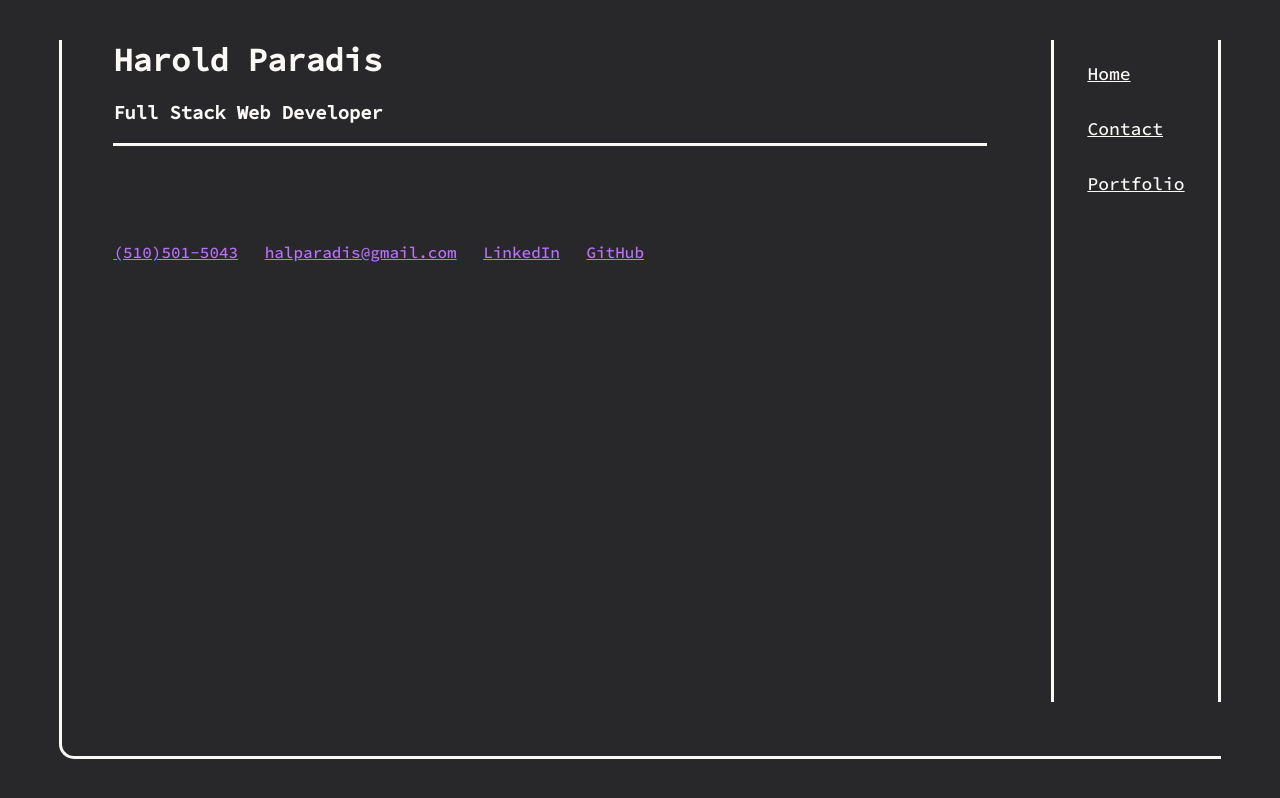
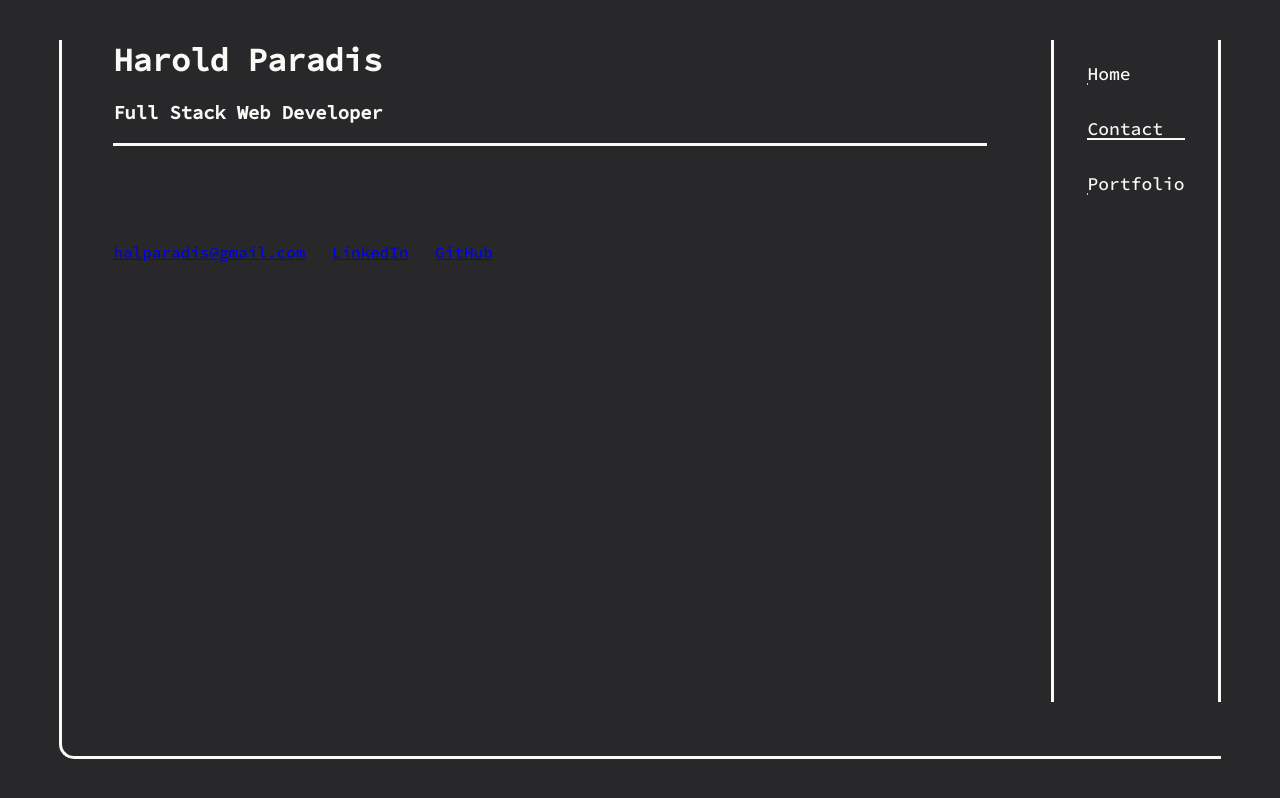
Before and after one commit to HalParadis/Portfolio, a React (Create React App) app: page /contact in a window 1280 px wide. Built offline with nearby package versions, Linux system fonts and the light colour scheme.

Commit message:
nav-link dynamic underlining now functioning as intended

```diff
--- a/public/style.css
+++ b/public/style.css
@@ -34,12 +34,6 @@ body {
   flex-direction: column;
 }
 
-.nav-link {
-  margin-bottom: 4vh;
-  font-size: large;
-  color: #FAF9F6;
-}
-
 .name-title-box {
   margin-bottom: 12vh;
   border-bottom: 3px solid #FAF9F6;
@@ -74,7 +68,6 @@ body {
 
 .contact-anchor {
   margin-right: 3%;
-  color: #BD70FF;
 }
 
 .project-anchor {
@@ -86,6 +79,43 @@ body {
   overflow: hidden;
 }
 
+/* Nav link */
+
+.nav-link {
+  text-decoration: none;
+  margin-bottom: 4vh;
+  font-size: large;
+  color: #FAF9F6;
+
+  display: block;
+  position: relative;
+  overflow: hidden;
+}
+
+.nav-link::after {
+  content: '';
+  position: absolute;
+  bottom: 0;
+  left: 0;
+  width: 100%;
+  height: .1em;
+  background-color: #FAF9F6;
+  opacity: 1;
+  transition: opacity 300ms, transform 300ms;
+  transform: translate3d(-100%, 0, 0);
+}
+
+.nav-link:hover::after,
+.nav-link:focus::after {
+  transform: translate3d(0, 0, 0);
+}
+
+.current-underline::after {
+  transform: translate3d(0, 0, 0);
+}
+
+/* Other dynamic classes */
+
 .collapsed {
   max-height: 0vh;
 }
--- a/src/App.js
+++ b/src/App.js
@@ -1,5 +1,5 @@
-import React, { useState, useEffect } from 'react';
-import { Route, Link, useHistory } from 'react-router-dom';
+import React, { useState, useEffect, useRef } from 'react';
+import { Route, Link, useLocation } from 'react-router-dom';
 
 import {
   Contact,
@@ -7,7 +7,28 @@ import {
 } from './components';
 
 const App = () => {
-  const history = useHistory();
+  let location = useLocation();
+  const homeRef = useRef(null);
+  const contactRef = useRef(null);
+  const portfolioRef = useRef(null);
+
+  const refMap = {
+    'home': homeRef,
+    'contact': contactRef,
+    'portfolio': portfolioRef
+  }
+
+  const replaceUnderline = () => {
+    homeRef.current.classList.replace('current-underline', 'dynamic-underline');
+  }
+
+  useEffect(() => {
+    [homeRef, contactRef, portfolioRef].forEach(r => r.current.classList.remove('current-underline'));
+    let path = location.pathname.replace('/', '');
+    if (!path) path = 'home';
+    const ref = refMap[path];
+    ref.current.classList.add('current-underline');
+  }, [location]);
 
   return (
     <>
@@ -42,9 +63,21 @@ const App = () => {
         </div>
 
         <nav className='nav-column'>
-          <Link to='/' className='nav-link'>Home</Link>
-          <Link to='/contact' className='nav-link'>Contact</Link>
-          <Link to='/portfolio' className='nav-link'>Portfolio</Link>
+          <Link
+            to='/'
+            className='nav-link'
+            ref={homeRef}
+          >Home</Link>
+          <Link
+            to='/contact'
+            className='nav-link'
+            ref={contactRef}
+          >Contact</Link>
+          <Link
+            to='/portfolio'
+            className='nav-link'
+            ref={portfolioRef}
+          >Portfolio</Link>
         </nav>
       </div>
     </>
--- a/src/components/Contact.js
+++ b/src/components/Contact.js
@@ -4,7 +4,7 @@ import { Route, Link, useHistory } from 'react-router-dom';
 const Contact = () => {
   return (
     <div className='contact-info'>
-      <a className='contact-anchor' href="tel:5105015043">(510)501-5043</a>
+      {/* <a className='contact-anchor' href="tel:5105015043">(510)501-5043</a> */}
       <a className='contact-anchor' href="mailto: halparadis@gmail.com">halparadis@gmail.com</a>
       <a className='contact-anchor' href="http://www.linkedin.com/in/hal-paradis">LinkedIn</a>
       <a className='contact-anchor' href="https://github.com/HalParadis">GitHub</a>
--- a/src/components/Project.js
+++ b/src/components/Project.js
@@ -1,5 +1,4 @@
 import React, { useState, useEffect, useRef } from 'react';
-import { Route, Link, useHistory } from 'react-router-dom';
 
 const Project = ({description, name, url}) => {
   const [isExpanded, setIsExpanded] = useState(false);
```
Also changed, not shown: src/components/Anchor.js (added, +11 -0 lines).
